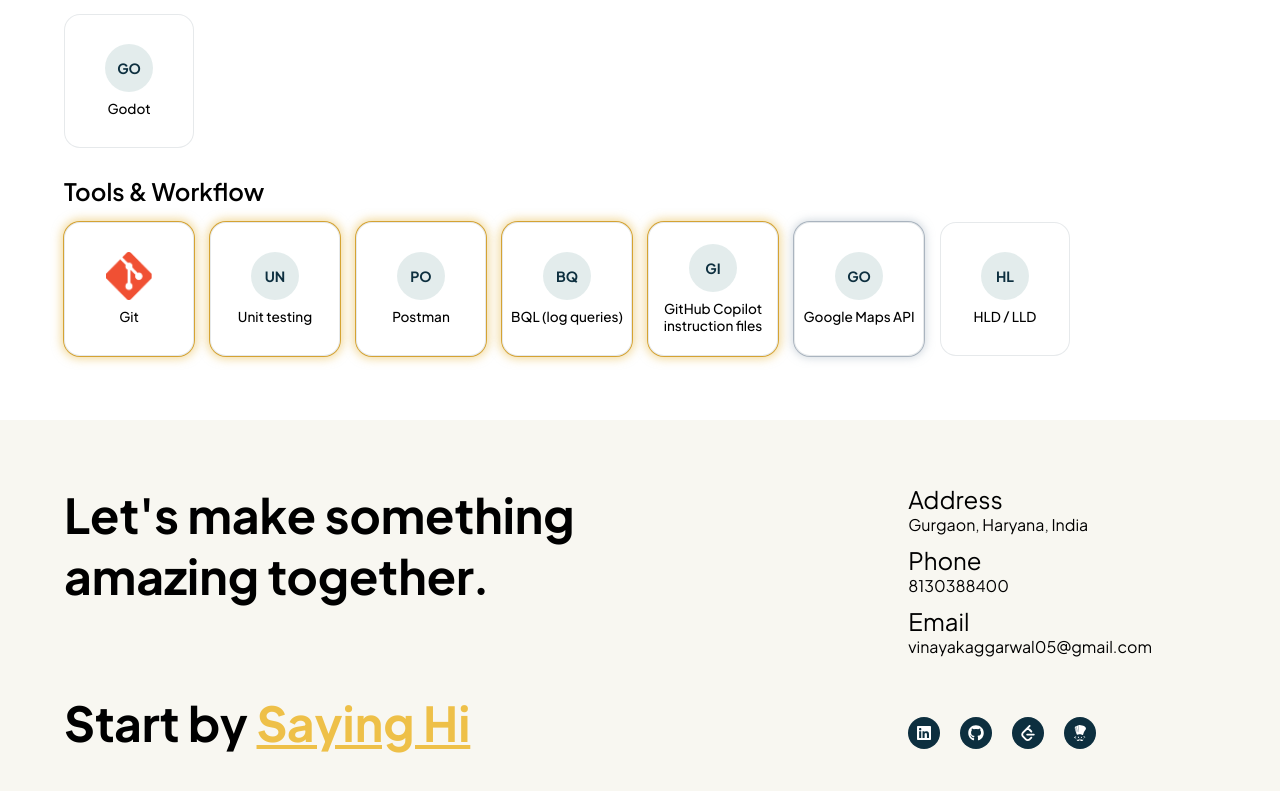
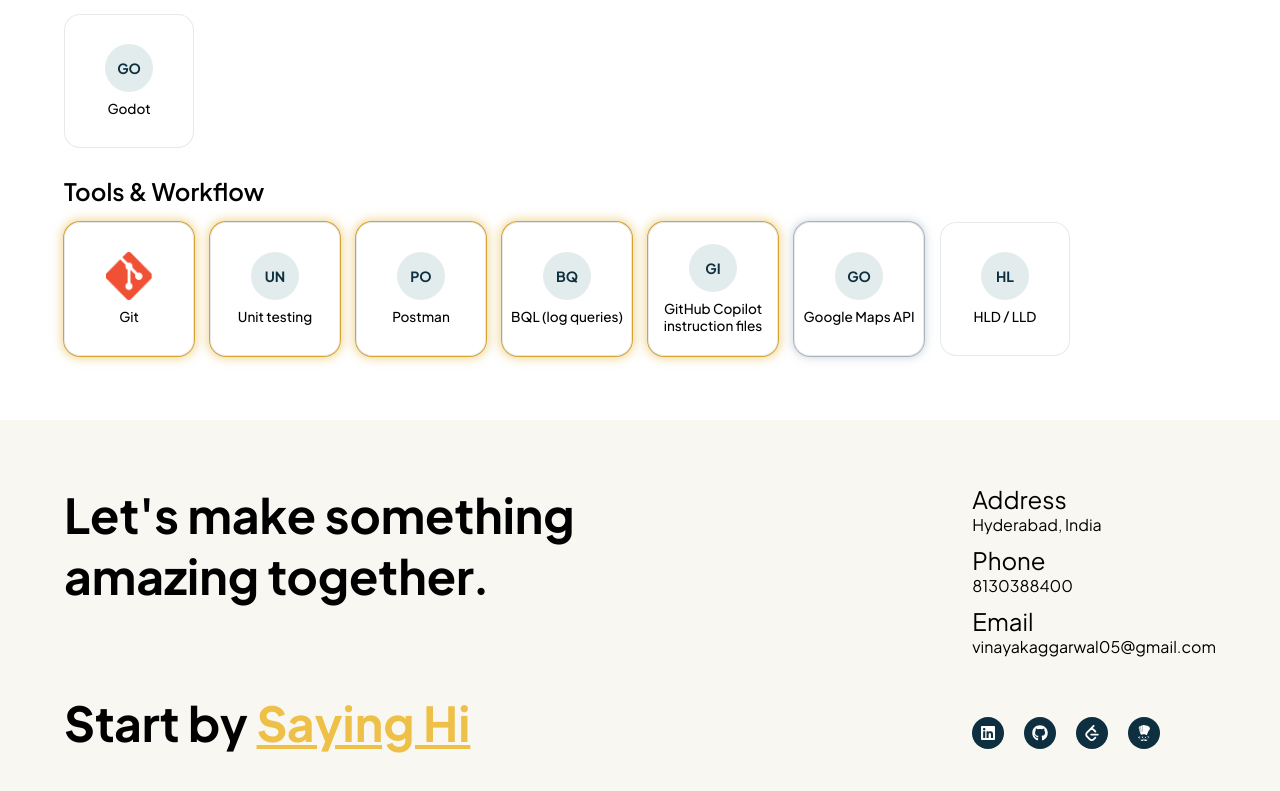
Before and after one commit to vinayak0505/website, a React (Create React App) app: page / in a window 1280 px wide. Shown: the part 8732-9523 px from the top of the page. Built offline with nearby package versions, Linux system fonts and the light colour scheme.

Commit message:
update About section with new contact links and modify address; enhance accessibility and styling for contact information

```diff
--- a/src/About/About.module.scss
+++ b/src/About/About.module.scss
@@ -1,7 +1,6 @@
 .about {
     display: flex;
     padding: var(--padding);
-    padding-right: 128px;
     justify-content: space-between;
 
     .align {
@@ -32,6 +31,20 @@
         font-size: 1.5rem;
     }
 
+    .contactLink {
+        color: inherit;
+        text-decoration: none;
+
+        &:hover {
+            text-decoration: underline;
+        }
+
+        &:focus-visible {
+            outline: 2px solid var(--secondary-color-2);
+            outline-offset: 3px;
+        }
+    }
+
     .icons {
         display: flex;
         gap: 20px;
--- a/src/About/About.tsx
+++ b/src/About/About.tsx
@@ -14,9 +14,13 @@ const About = () => {
             </div>
             <div className={Styles.align}>
                 {
-                    info.map((item, index) => <div key={index} >
+                    info.map((item) => <div key={item.heading}>
                         <div className={Styles.heading}>{item.heading}</div>
-                        <div>{item.info}</div>
+                        {item.link ? (
+                            <a className={Styles.contactLink} href={item.link}>{item.info}</a>
+                        ) : (
+                            <div>{item.info}</div>
+                        )}
                     </div>)
                 }
                 <div className={Styles.gap}></div>
--- a/src/constans.ts
+++ b/src/constans.ts
@@ -241,15 +241,17 @@ export const email = {
 export const info = [
     {
         heading: "Address",
-        info: "Gurgaon, Haryana, India"
+        info: "Hyderabad, India"
     },
     {
         heading: "Phone",
-        info: "8130388400"
+        info: "8130388400",
+        link: "tel:+918130388400"
     },
     {
         heading: "Email",
-        info: email.emailId
+        info: email.emailId,
+        link: `mailto:${email.emailId}`
     }
 ]
 
```
